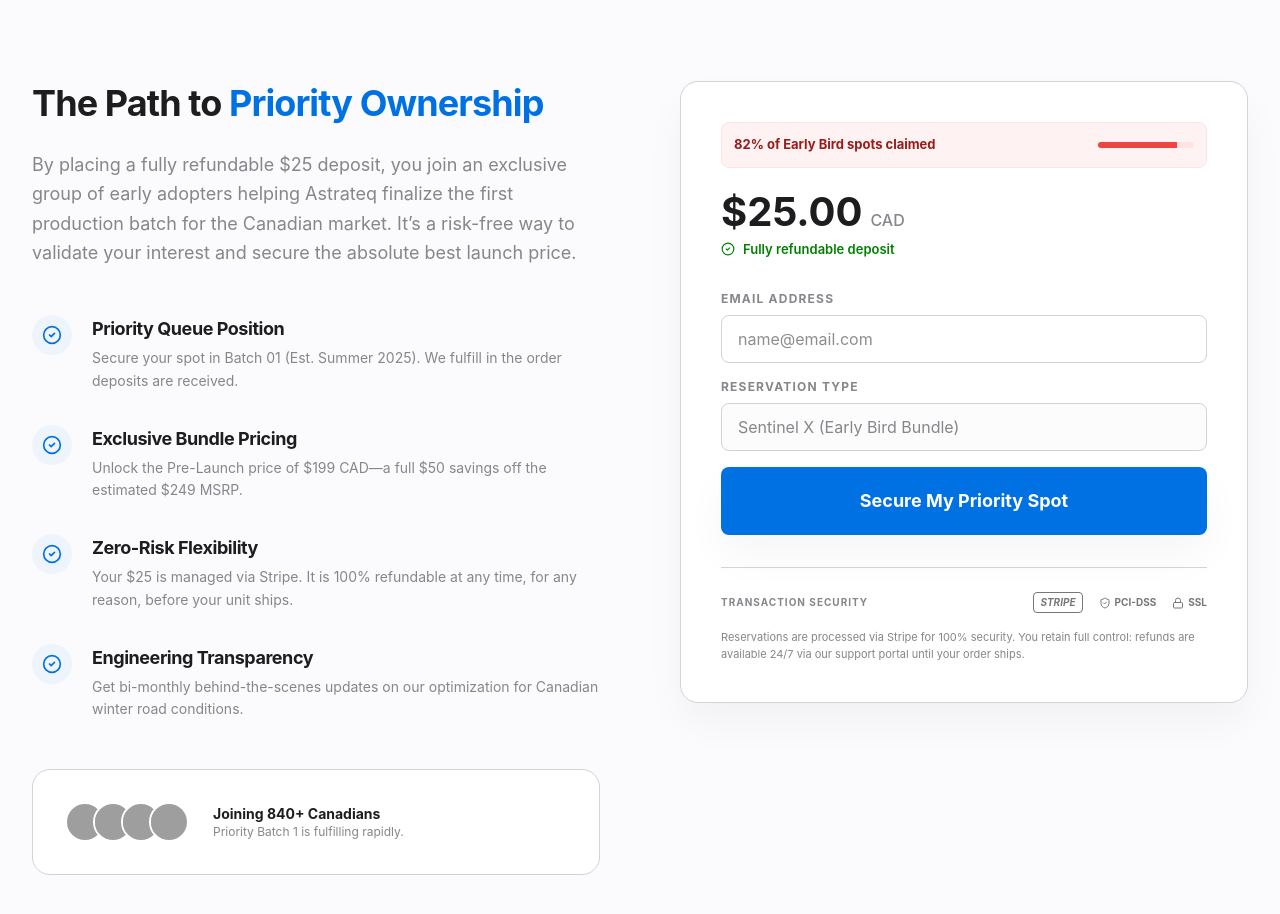
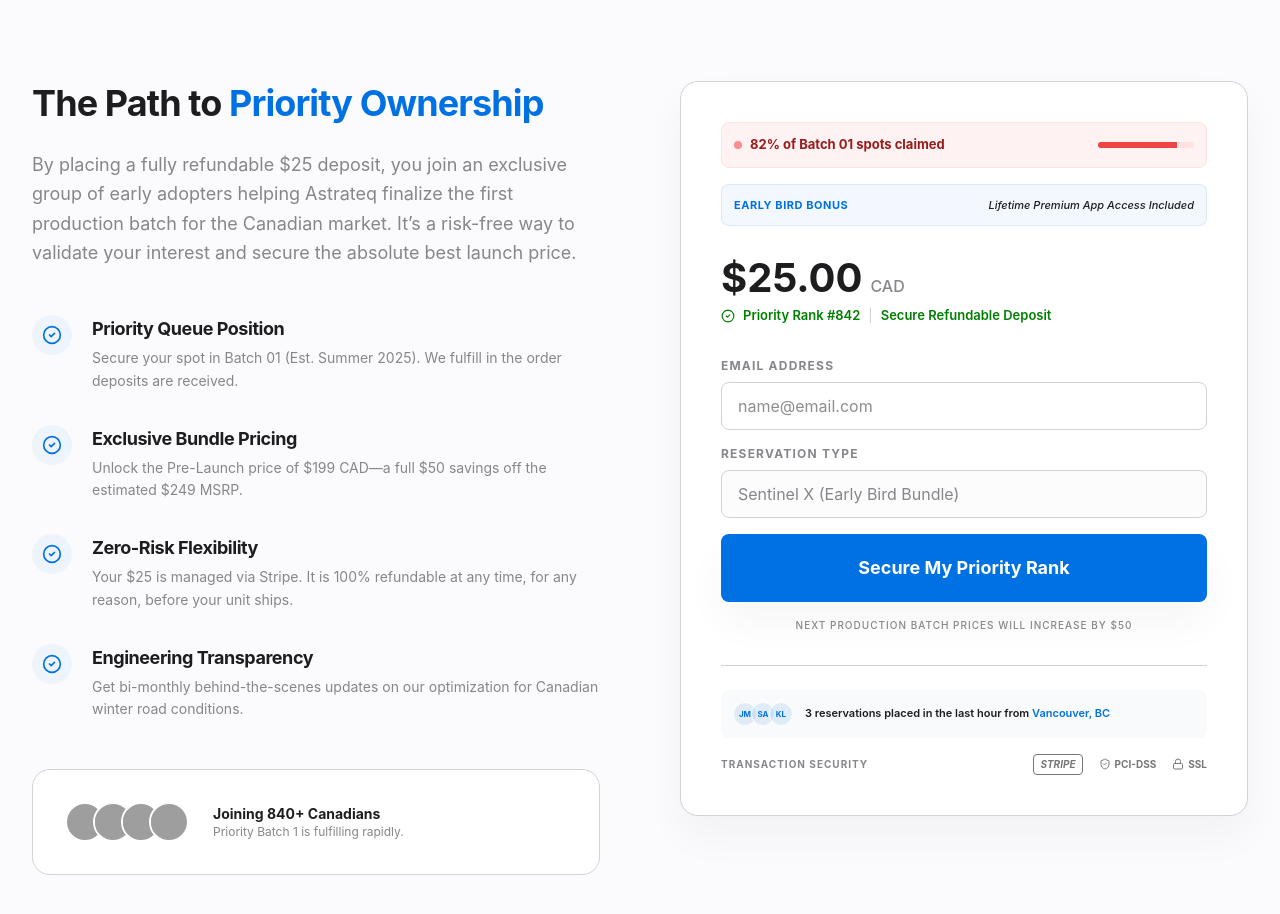
Before and after one commit to MaverickKing17/astrateq-prelaunch-funnel, a React (Vite) app: page / in a window 1280 px wide. Shown: the part 4560-5474 px from the top of the page. Built offline with nearby package versions, Linux system fonts and the light colour scheme; grey boxes are pictures that could not be loaded.

Commit message:
feat: Enhance reservation progress UI
Adds a visual indicator for the Early Bird Bonus, improving clarity on included features and the value proposition. Also includes a subtle pulsing animation for the reservation progress bar to draw attention.

```diff
--- a/src/App.tsx
+++ b/src/App.tsx
@@ -485,10 +485,20 @@ const PreLaunchTransparency = () => {
                   exit={{ opacity: 0, x: -20 }}
                   className="space-y-8"
                 >
-                  <div className="bg-red-50 border border-red-100 p-3 rounded-lg flex justify-between items-center mb-6">
-                    <span className="text-[13px] text-[#991b1b] font-bold">82% of Early Bird spots claimed</span>
-                    <div className="w-24 h-1.5 bg-red-100 rounded-full overflow-hidden">
-                      <div className="w-[82%] h-full bg-[#ef4444]" />
+                  <div className="space-y-4">
+                    <div className="bg-red-50 border border-red-100 p-3 rounded-lg flex justify-between items-center">
+                      <div className="flex items-center gap-2">
+                        <div className="w-2 h-2 rounded-full bg-red-500 animate-pulse" />
+                        <span className="text-[13px] text-[#991b1b] font-bold">82% of Batch 01 spots claimed</span>
+                      </div>
+                      <div className="w-24 h-1.5 bg-red-100 rounded-full overflow-hidden">
+                        <div className="w-[82%] h-full bg-[#ef4444]" />
+                      </div>
+                    </div>
+
+                    <div className="bg-brand-primary/5 border border-brand-primary/10 p-3 rounded-lg flex items-center justify-between">
+                      <span className="text-[11px] font-bold uppercase tracking-wider text-brand-primary">Early Bird Bonus</span>
+                      <span className="text-[11px] text-brand-dark font-medium italic">Lifetime Premium App Access Included</span>
                     </div>
                   </div>
 
@@ -499,11 +509,13 @@ const PreLaunchTransparency = () => {
                     </div>
                     <div className="flex items-center gap-2 text-[13px] text-[#008000] font-semibold">
                       <CheckCircle2 size={14} />
-                      <span>Fully refundable deposit</span>
+                      <span>Priority Rank #842</span>
+                      <span className="text-brand-gray font-normal opacity-40">|</span>
+                      <span>Secure Refundable Deposit</span>
                     </div>
                   </div>
 
-                  <form onSubmit={handleSubmit} className="space-y-4">
+                  <form onSubmit={handleSubmit} className="space-y-4 relative">
                     <div className="form-group">
                       <label className="block text-xs font-bold text-brand-gray uppercase tracking-widest mb-2">Email Address</label>
                       <input
@@ -531,13 +543,26 @@ const PreLaunchTransparency = () => {
                           Processing...
                         </>
                       ) : (
-                        "Secure My Priority Spot"
+                        "Secure My Priority Rank"
                       )}
                     </button>
+
+                    <p className="text-center text-[10px] text-brand-gray mt-4 font-medium uppercase tracking-widest">
+                      Next production batch prices will increase by $50
+                    </p>
                   </form>
 
-                  <div className="pt-6 border-t border-brand-border">
-                    <div className="flex items-center justify-between mb-4">
+                  <div className="pt-6 border-t border-brand-border space-y-4">
+                    <div className="bg-gray-50 p-3 rounded-lg flex items-center gap-3">
+                      <div className="flex -space-x-1.5 font-bold">
+                        <div className="w-6 h-6 rounded-full bg-brand-primary/10 border border-white flex items-center justify-center text-[8px] text-brand-primary">JM</div>
+                        <div className="w-6 h-6 rounded-full bg-brand-primary/10 border border-white flex items-center justify-center text-[8px] text-brand-primary">SA</div>
+                        <div className="w-6 h-6 rounded-full bg-brand-primary/10 border border-white flex items-center justify-center text-[8px] text-brand-primary">KL</div>
+                      </div>
+                      <p className="text-[11px] text-brand-dark font-semibold">3 reservations placed in the last hour from <span className="text-brand-primary">Vancouver, BC</span></p>
+                    </div>
+
+                    <div className="flex items-center justify-between">
                       <span className="text-[10px] font-bold text-brand-gray uppercase tracking-widest">Transaction Security</span>
                       <div className="flex items-center gap-4 grayscale opacity-60">
                          <div className="font-bold text-[10px] border border-brand-dark px-1.5 py-0.5 rounded italic">STRIPE</div>
@@ -545,9 +570,6 @@ const PreLaunchTransparency = () => {
                          <div className="text-[10px] font-bold flex items-center gap-1"><Lock size={12} /> SSL</div>
                       </div>
                     </div>
-                    <p className="text-[11px] text-brand-gray leading-normal">
-                      Reservations are processed via Stripe for 100% security. You retain full control: refunds are available 24/7 via our support portal until your order ships.
-                    </p>
                   </div>
                 </motion.div>
               ) : (
```
